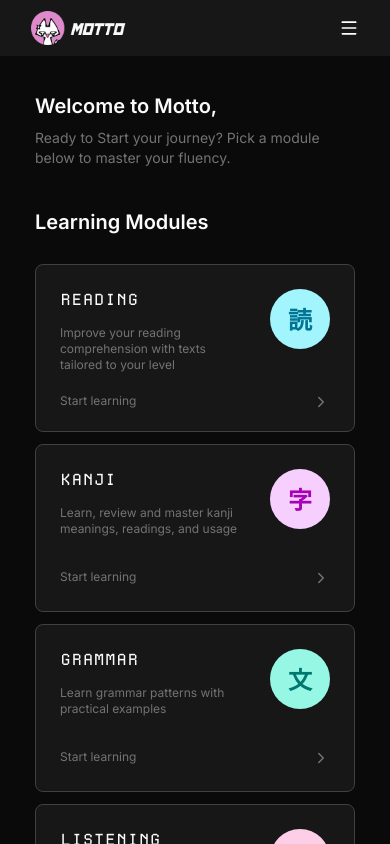
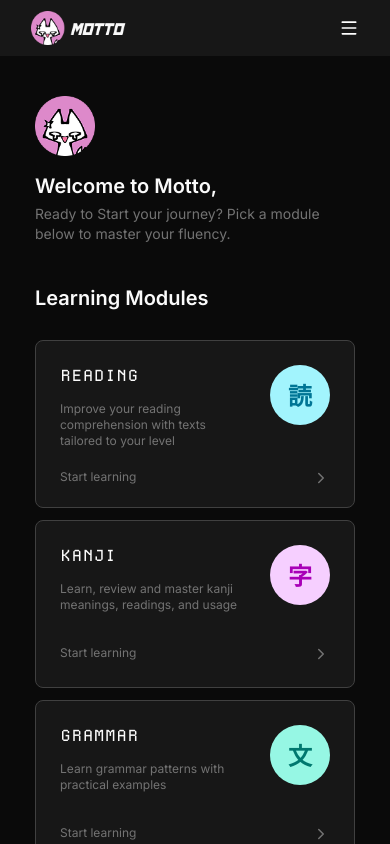
Before and after one commit to VeryLazyDev/Japanese-Web-Frontend-Admin, a React (Vite) app: page / in a window 390 px wide. Shown: the top 844 px of the page. Built offline with nearby package versions, Linux system fonts and the light colour scheme.

Commit message:
homepage change & mobile view fix

```diff
--- a/src/app/features/home-user/components/module-list.jsx
+++ b/src/app/features/home-user/components/module-list.jsx
@@ -3,8 +3,8 @@ import { modules } from "@/constant/user-home-modules";
 const ModuleList = () => {
     return (
         <>
-            <section className="flex flex-col items-center w-full">
-                <h1 className="font-semibold text-xl w-full mt-5 mb-5">
+            <section className="flex flex-col items-center mt-10 w-full">
+                <h1 className="font-semibold text-xl w-full mb-5">
                     Learning Modules
                 </h1>
 
--- a/src/app/features/home-user/page.jsx
+++ b/src/app/features/home-user/page.jsx
@@ -1,14 +1,16 @@
 import LevelFilter from "./components/level-filter";
 import ModuleList from "./components/module-list";
+import { logos } from "@/constant/user-home-modules";
 
 const HomePageUser = () => {
     return (
         <>
             <div className="bg-transparent w-90 sm:w-150 lg:w-250 mt-15 h-auto flex flex-col justify-center pt-3 pb-10 px-5">
                 <div className="bg-transparent w-auto">
-                    <div className=" w-full h-auto py-5">
-                        <h1 className="font-semibold text-xl">Welcome to Motto,</h1>
-                        <p className="font-normal text-sm text-muted-font mt-2">Ready to Start your journey? Pick a module below to master your fluency.</p>
+                    <div className=" w-full h-auto mt-6 mb-2">
+                        <img src={logos.logo} alt="logo" className="w-15"/>
+                        <h1 className="font-semibold text-xl mt-4">Welcome to Motto,</h1>
+                        <p className="font-normal text-sm text-muted-font mt-1">Ready to Start your journey? Pick a module below to master your fluency.</p>
                     </div>
 
                     <ModuleList></ModuleList>
```
